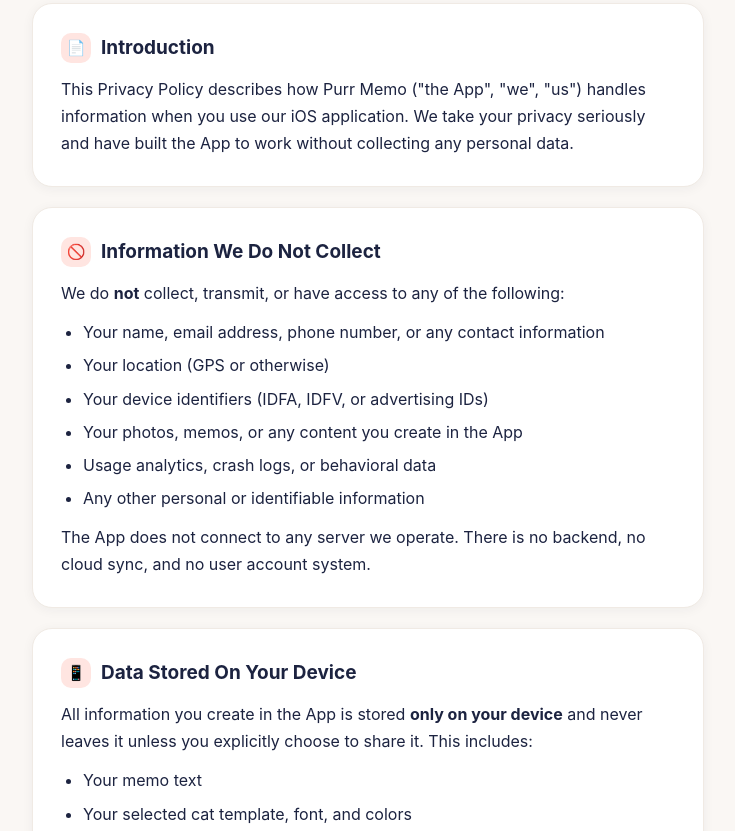
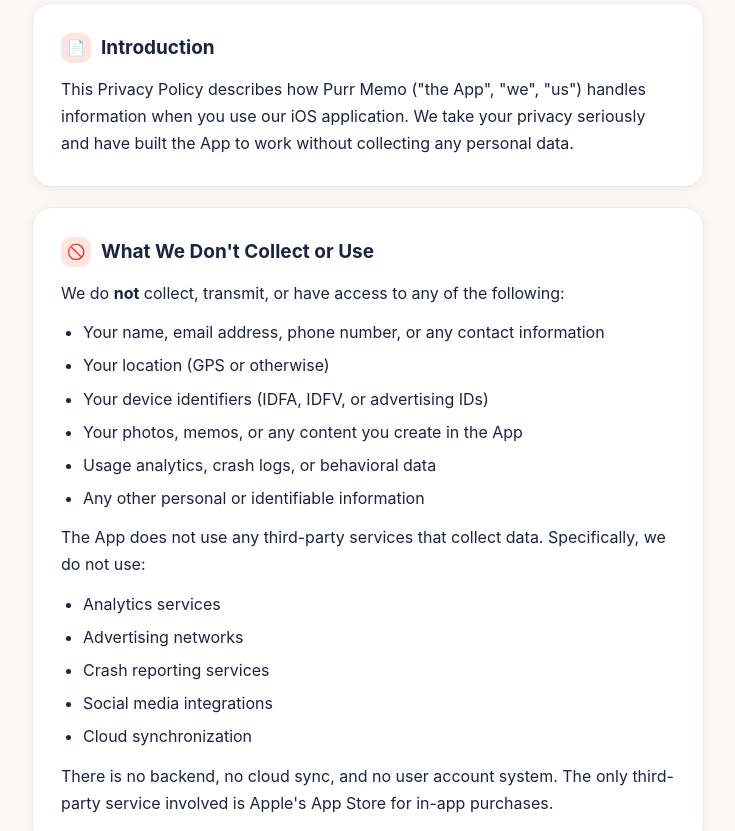
Before and after one commit to Kelvin-Lee-20/purr-cat-memo-app-privacy-policy, a plain HTML site: page index.html in a window 1280 px wide. Shown: the part 218-1049 px from the top of the page, without its empty margins (272-1007 px from the left). Drawn offline with Linux system fonts and the light colour scheme.

Commit message:
Update index.html

```diff
--- a/index.html
+++ b/index.html
@@ -131,9 +131,9 @@
        personal data.</p>
   </div>
 
-  <!-- Information We Do Not Collect -->
+  <!-- What We Don't Collect or Use -->
   <div class="card">
-    <h2><span class="icon">🚫</span> Information We Do Not Collect</h2>
+    <h2><span class="icon">🚫</span> What We Don't Collect or Use</h2>
     <p>We do <strong>not</strong> collect, transmit, or have access to any of the
        following:</p>
     <ul>
@@ -144,8 +144,18 @@
       <li>Usage analytics, crash logs, or behavioral data</li>
       <li>Any other personal or identifiable information</li>
     </ul>
-    <p>The App does not connect to any server we operate. There is no backend,
-       no cloud sync, and no user account system.</p>
+    <p>The App does not use any third-party services that collect data.
+       Specifically, we do not use:</p>
+    <ul>
+      <li>Analytics services</li>
+      <li>Advertising networks</li>
+      <li>Crash reporting services</li>
+      <li>Social media integrations</li>
+      <li>Cloud synchronization</li>
+    </ul>
+    <p>There is no backend, no cloud sync, and no user account system.
+       The only third-party service involved is Apple's App Store for in-app
+       purchases.</p>
   </div>
 
   <!-- Data Stored On Your Device -->
@@ -192,21 +202,6 @@
        financial information, credit card numbers, or billing details.</p>
     <p>Your purchase is tied to your Apple ID and can be restored at any time
        by tapping <strong>"Restore Purchases"</strong> in the App.</p>
-  </div>
-
-  <!-- Third-Party Services -->
-  <div class="card">
-    <h2><span class="icon">🔗</span> Third-Party Services &amp; Data Collection</h2>
-    <p>Apart from standard App Store transaction services provided by Apple,
-       the App does not use any third-party services that collect data.
-       Specifically, we do not use:</p>
-    <ul>
-      <li>Analytics services</li>
-      <li>Advertising networks</li>
-      <li>Crash reporting services</li>
-      <li>Social media integrations</li>
-      <li>Cloud synchronization</li>
-    </ul>
   </div>
 
   <!-- Children's Privacy -->
```
